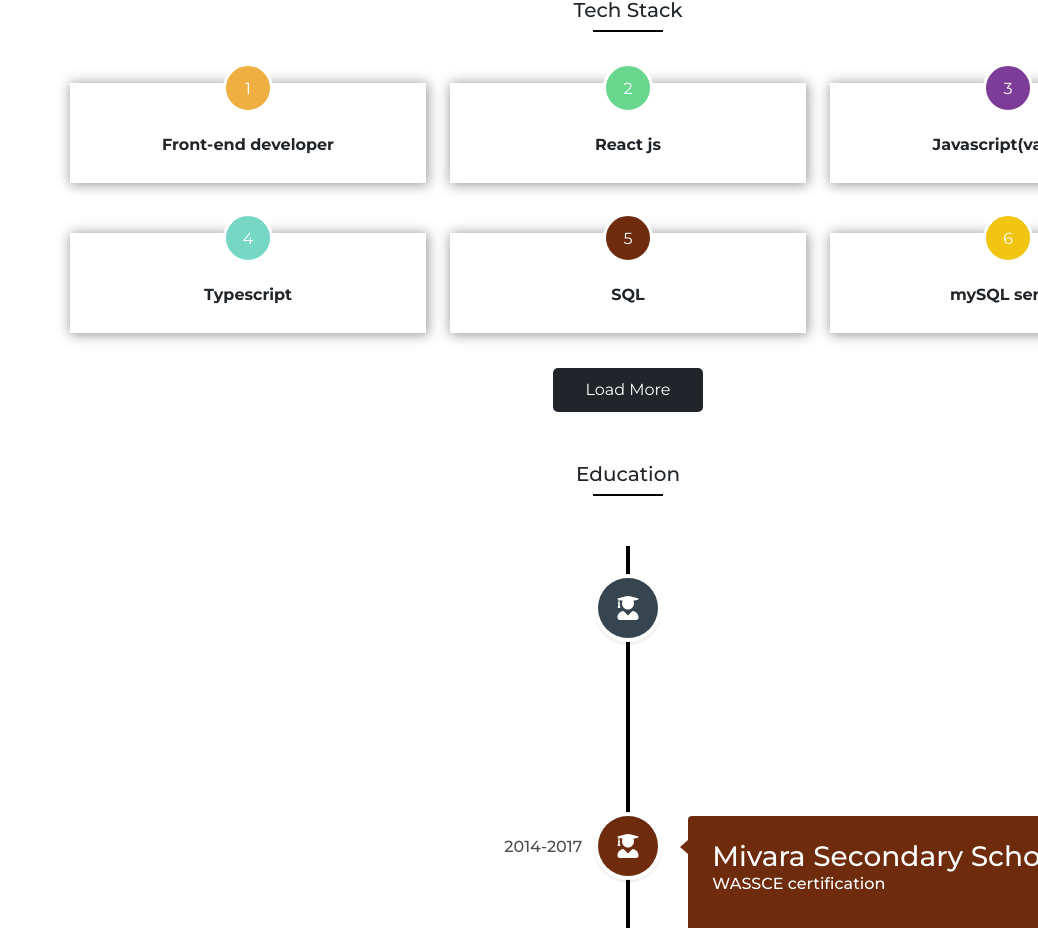
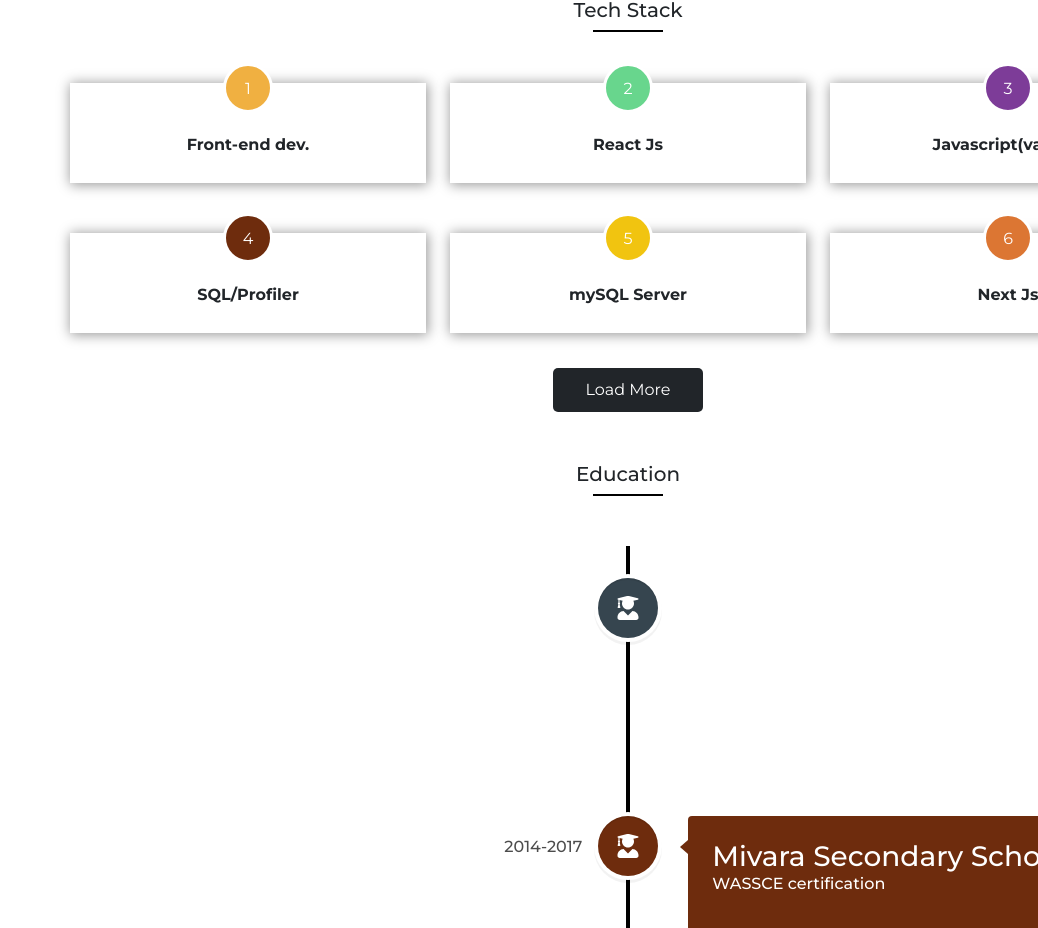
Before and after one commit to Emmychriss/portfolioRebrand, a React (Create React App) app: page / in a window 1280 px wide. Shown: the part 1918-2846 px from the top of the page, without its empty margins (242-1280 px from the left). Built offline with nearby package versions, Linux system fonts and the light colour scheme.

Commit message:
re-defined tech stack

```diff
--- a/src/Components/TechStack/TechStack.js
+++ b/src/Components/TechStack/TechStack.js
@@ -5,11 +5,11 @@ import { Fade } from "react-reveal";
 const TechStack = () => {
   const data = [
     {
-      name: "Front-end developer",
+      name: "Front-end dev.",
       color: "#F0B041",
     },
     {
-      name: "React js",
+      name: "React Js",
       color: "#68D68D",
     },
     {
@@ -17,27 +17,19 @@ const TechStack = () => {
       color: "#7D3C98",
     },
     {
-      name: "Typescript",
-      color: "#76D7C4",
-    },
-    {
-      name: "SQL",
+      name: "SQL/Profiler",
       color: "#6E2C0D",
     },
     {
-      name: "mySQL server",
+      name: "mySQL Server",
       color: "#F1C410",
     },
     {
-      name: "Node js",
-      color: "#CD6155",
-    },
-    {
-      name: "Next js",
+      name: "Next Js",
       color: "#DC7633",
     },
     {
-      name: "Express js",
+      name: "Express Js",
       color: "#3F80BA",
     },
     {
```
